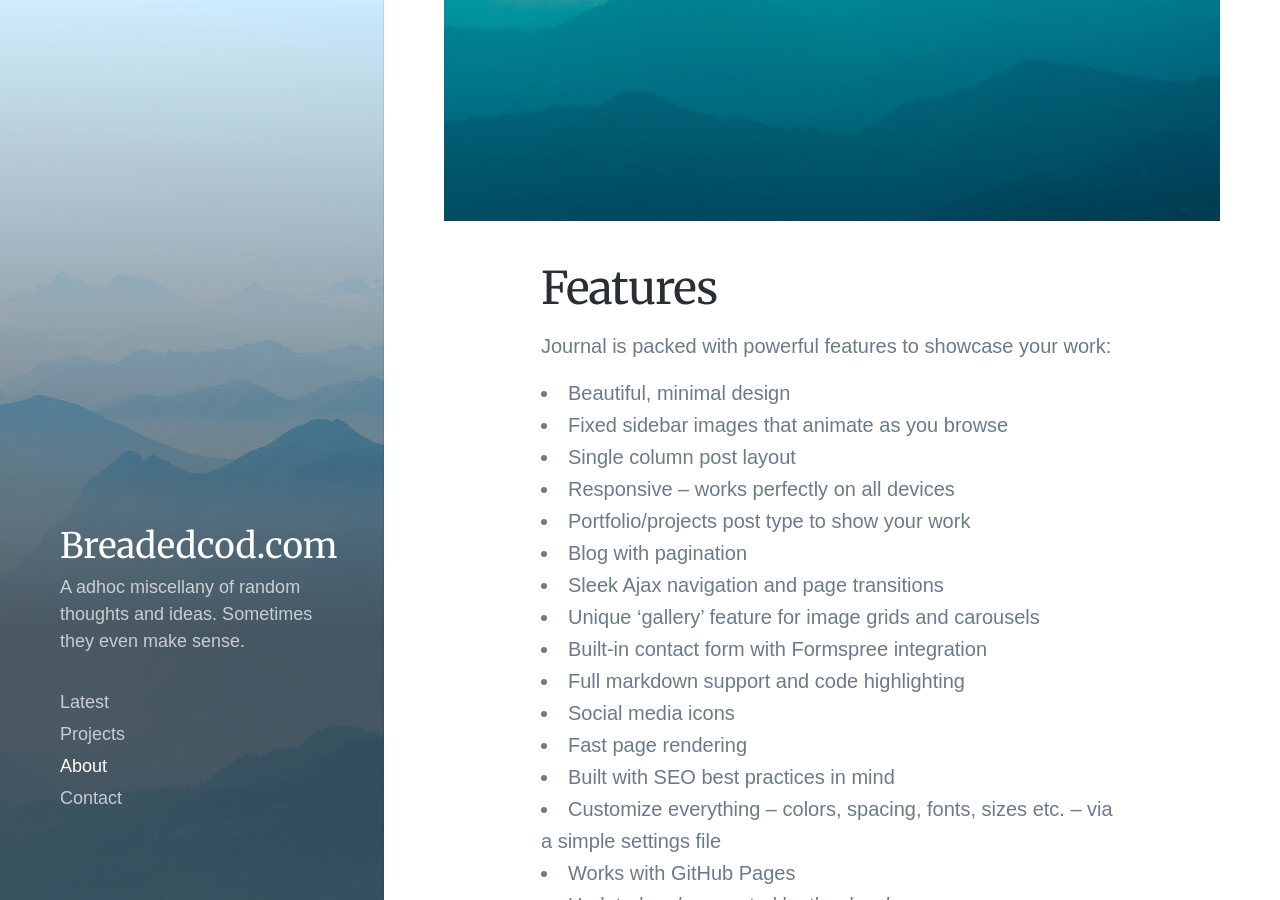
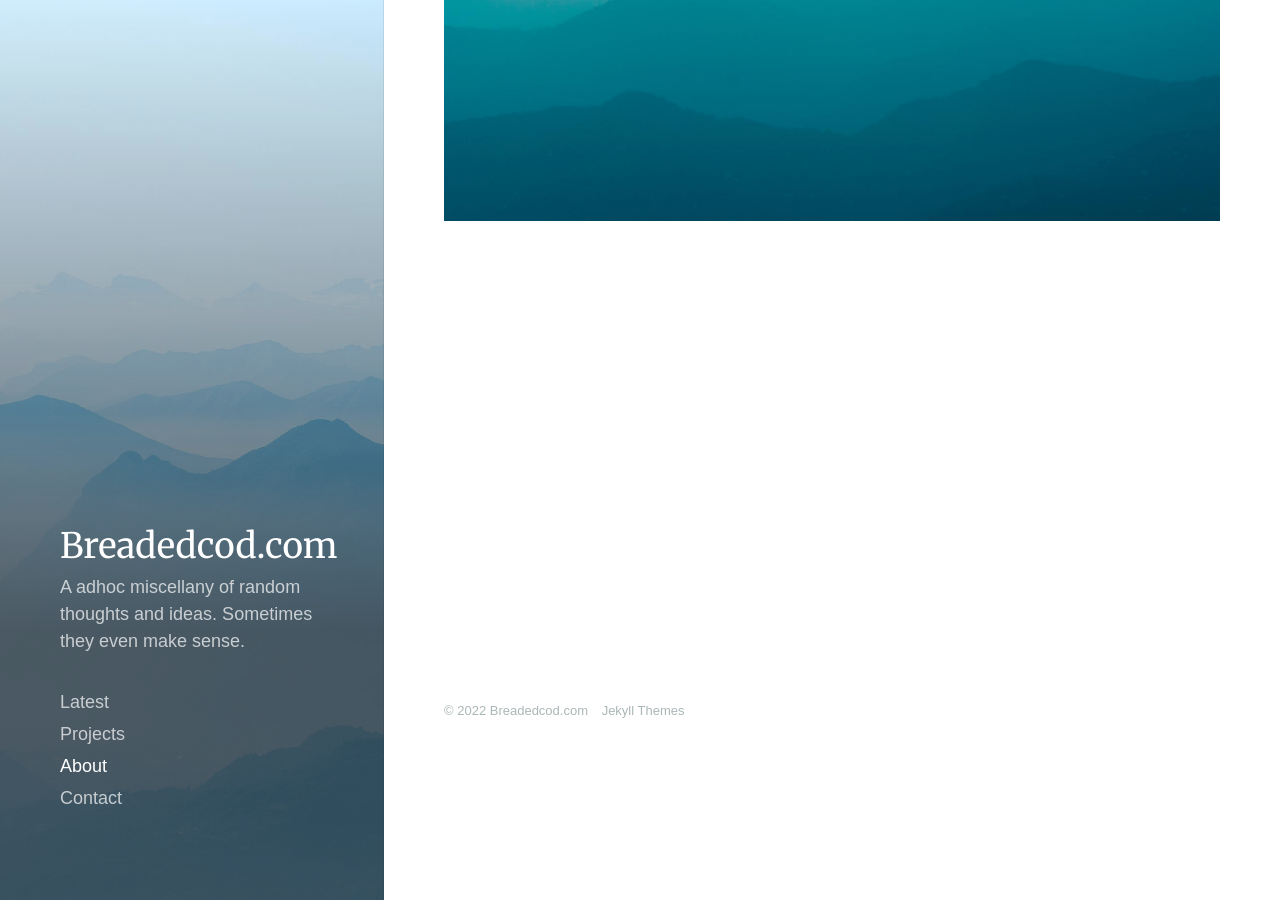
Before and after one commit to breadedcod/breadedcod.github.io, a Jekyll site: the page built from _pages/about.md, in a window 1280 px wide and 900 px high, scrolled down 432 px. Built offline with Jekyll 4.4.1, drawn with Linux system fonts in a browser that asks for light colours; nearby versions of some CDN libraries; some web fonts are replaced; some of the changed text lies outside the part shown.

```diff
--- a/_pages/about.md
+++ b/_pages/about.md
@@ -1,35 +1,8 @@
 ---
-title: About Journal
-subtitle: A stunning personal blog Jekyll theme with an image-focused design.
-description: A stunning personal blog Jekyll theme with an image-focused design.
+title: About Me
+subtitle: Everything you never realised you wanted to know and were indifferent to asking.
+description:
 featured_image: /images/demo/demo-portrait.jpg
 ---
 
 ![](/images/demo/demo-landscape.jpg)
-
-## Features
-
-Journal is packed with powerful features to showcase your work:
-
-* Beautiful, minimal design
-* Fixed sidebar images that animate as you browse
-* Single column post layout
-* Responsive – works perfectly on all devices
-* Portfolio/projects post type to show your work
-* Blog with pagination
-* Sleek Ajax navigation and page transitions
-* Unique 'gallery' feature for image grids and carousels
-* Built-in contact form with Formspree integration
-* Full markdown support and code highlighting
-* Social media icons
-* Fast page rendering
-* Built with SEO best practices in mind
-* Customize everything – colors, spacing, fonts, sizes etc. – via a simple settings file
-* Works with GitHub Pages
-* Updated and supported by the developers
-
-## Get Index
-
-Journal is created and supported by [Jekyll Themes](https://jekyllthemes.io), and is available for $49.
-
-<a href="https://jekyllthemes.io/theme/journal-personal-jekyll-theme" class="button button--large">Get This Theme</a>
```
Also changed, not shown: _posts/2022-03-06-Ski-Camp.md (+11 -0 lines), 12 other files.
